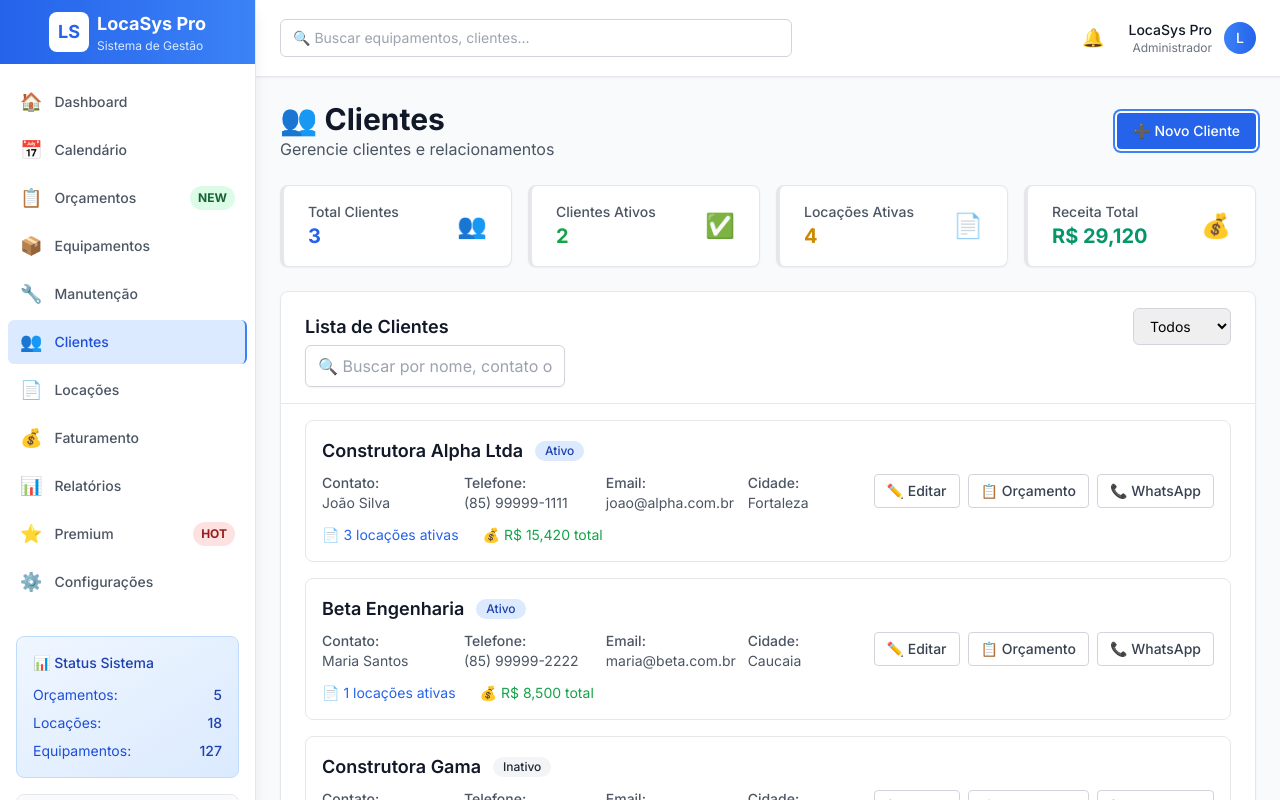
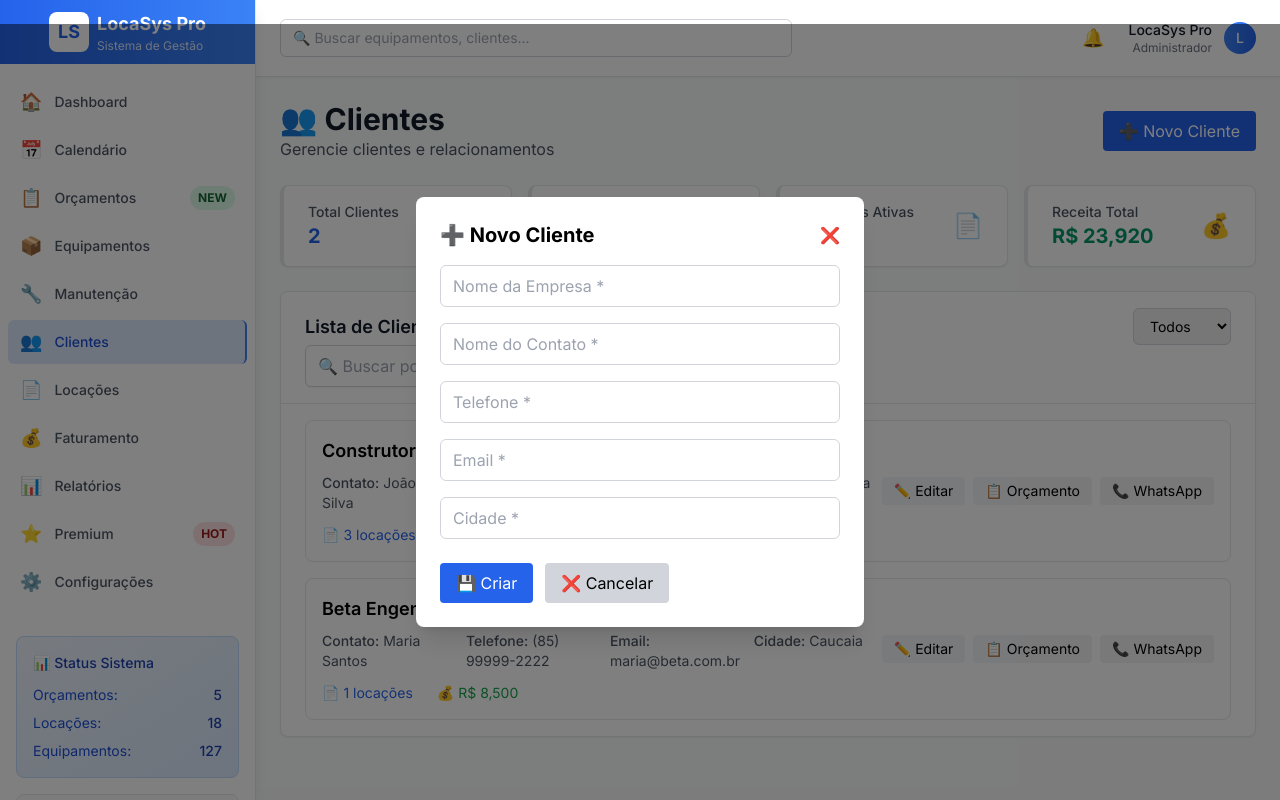
Before and after one commit to Pablofcr/locamaster-sistema, a Next.js app: page /dashboard/clientes in a window 1280 px wide. Both pictures are taken after a click on the button "➕ Novo Cliente". Built offline with nearby package versions, Linux system fonts and the light colour scheme.

Commit message:
Fix React errors

```diff
--- a/src/app/dashboard/clientes/page.tsx
+++ b/src/app/dashboard/clientes/page.tsx
@@ -6,13 +6,27 @@ import { Button } from '@/components/ui/Button'
 import { Input } from '@/components/ui/Input'
 import { Badge } from '@/components/ui/Badge'
 
-const clientesMock = [
+interface Cliente {
+  id: number
+  nome: string
+  contato: string
+  telefone: string
+  email: string
+  cnpj?: string
+  cidade: string
+  status: 'ativo' | 'inativo'
+  locacoes: number
+  totalGasto: number
+}
+
+const clientesIniciais: Cliente[] = [
   {
     id: 1,
     nome: 'Construtora Alpha Ltda',
     contato: 'João Silva',
     telefone: '(85) 99999-1111',
     email: 'joao@alpha.com.br',
+    cnpj: '12.345.678/0001-90',
     cidade: 'Fortaleza',
     status: 'ativo',
     locacoes: 3,
@@ -24,30 +38,32 @@ const clientesMock = [
     contato: 'Maria Santos',
     telefone: '(85) 99999-2222',
     email: 'maria@beta.com.br',
+    cnpj: '98.765.432/0001-10',
     cidade: 'Caucaia',
     status: 'ativo',
     locacoes: 1,
     totalGasto: 8500.00
-  },
-  {
-    id: 3,
-    nome: 'Construtora Gama',
-    contato: 'Pedro Costa',
-    telefone: '(85) 99999-3333',
-    email: 'pedro@gama.com.br',
-    cidade: 'Maracanaú',
-    status: 'inativo',
-    locacoes: 0,
-    totalGasto: 5200.00
   }
 ]
 
 export default function ClientesPage() {
+  const [clientes, setClientes] = useState<Cliente[]>(clientesIniciais)
   const [searchTerm, setSearchTerm] = useState('')
-  const [showForm, setShowForm] = useState(false)
+  const [showModal, setShowModal] = useState(false)
+  const [modalMode, setModalMode] = useState<'create' | 'edit'>('create')
   const [filtroStatus, setFiltroStatus] = useState('todos')
+  const [clienteEditando, setClienteEditando] = useState<Cliente | null>(null)
 
-  const clientesFiltrados = clientesMock.filter(cliente => {
+  // Formulário simplificado
+  const [nome, setNome] = useState('')
+  const [contato, setContato] = useState('')
+  const [telefone, setTelefone] = useState('')
+  const [email, setEmail] = useState('')
+  const [cidade, setCidade] = useState('')
+
+  console.log('🔍 Estado atual:', { clientes, showModal, modalMode })
+
+  const clientesFiltrados = clientes.filter(cliente => {
     const matchSearch = cliente.nome.toLowerCase().includes(searchTerm.toLowerCase()) ||
                        cliente.contato.toLowerCase().includes(searchTerm.toLowerCase()) ||
                        cliente.cidade.toLowerCase().includes(searchTerm.toLowerCase())
@@ -58,11 +74,103 @@ export default function ClientesPage() {
   })
 
   const stats = [
-    { name: 'Total Clientes', value: clientesMock.length, icon: '👥', color: 'text-blue-600' },
-    { name: 'Clientes Ativos', value: clientesMock.filter(c => c.status === 'ativo').length, icon: '✅', color: 'text-green-600' },
-    { name: 'Locações Ativas', value: clientesMock.reduce((sum, c) => sum + c.locacoes, 0), icon: '📄', color: 'text-yellow-600' },
-    { name: 'Receita Total', value: `R$ ${clientesMock.reduce((sum, c) => sum + c.totalGasto, 0).toLocaleString()}`, icon: '💰', color: 'text-emerald-600' }
+    { name: 'Total Clientes', value: clientes.length, icon: '👥', color: 'text-blue-600' },
+    { name: 'Clientes Ativos', value: clientes.filter(c => c.status === 'ativo').length, icon: '✅', color: 'text-green-600' },
+    { name: 'Locações Ativas', value: clientes.reduce((sum, c) => sum + c.locacoes, 0), icon: '📄', color: 'text-yellow-600' },
+    { name: 'Receita Total', value: `R$ ${clientes.reduce((sum, c) => sum + c.totalGasto, 0).toLocaleString()}`, icon: '💰', color: 'text-emerald-600' }
   ]
+
+  const abrirModalCriar = () => {
+    console.log('📝 Abrindo modal para criar')
+    setModalMode('create')
+    setClienteEditando(null)
+    setNome('')
+    setContato('')
+    setTelefone('')
+    setEmail('')
+    setCidade('')
+    setShowModal(true)
+  }
+
+  const abrirModalEditar = (cliente: Cliente) => {
+    console.log('✏️ Abrindo modal para editar:', cliente.nome)
+    setModalMode('edit')
+    setClienteEditando(cliente)
+    setNome(cliente.nome)
+    setContato(cliente.contato)
+    setTelefone(cliente.telefone)
+    setEmail(cliente.email)
+    setCidade(cliente.cidade)
+    setShowModal(true)
+  }
+
+  const fecharModal = () => {
+    console.log('❌ Fechando modal')
+    setShowModal(false)
+    setClienteEditando(null)
+    setNome('')
+    setContato('')
+    setTelefone('')
+    setEmail('')
+    setCidade('')
+  }
+
+  const salvarCliente = () => {
+    console.log('💾 Tentando salvar cliente:', { nome, contato, telefone, email, cidade })
+
+    // Validação simples
+    if (!nome || !contato || !telefone || !email || !cidade) {
+      alert('Preencha todos os campos!')
+      return
+    }
+
+    if (modalMode === 'create') {
+      const novoCliente: Cliente = {
+        id: Math.max(...clientes.map(c => c.id)) + 1,
+        nome,
+        contato,
+        telefone,
+        email,
+        cidade,
+        status: 'ativo',
+        locacoes: 0,
+        totalGasto: 0
+      }
+
+      console.log('➕ Criando novo cliente:', novoCliente)
+      setClientes([...clientes, novoCliente])
+      alert('Cliente criado com sucesso!')
+    } else if (clienteEditando) {
+      const clienteAtualizado = {
+        ...clienteEditando,
+        nome,
+        contato,
+        telefone,
+        email,
+        cidade
+      }
+
+      console.log('✏️ Editando cliente:', clienteAtualizado)
+      setClientes(clientes.map(c =>
+        c.id === clienteEditando.id ? clienteAtualizado : c
+      ))
+      alert('Cliente atualizado com sucesso!')
+    }
+
+    fecharModal()
+  }
+
+  const testarBotao = (acao: string) => {
+    console.log(`🔘 Botão ${acao} clicado!`)
+    alert(`Botão ${acao} funcionou!`)
+  }
+
+  const abrirWhatsApp = (cliente: Cliente) => {
+    console.log('📞 Abrindo WhatsApp para:', cliente.nome)
+    const telefone = cliente.telefone.replace(/\D/g, '')
+    const mensagem = `Olá ${cliente.contato}, tudo bem? Aqui é da LocaSys Pro!`
+    window.open(`https://wa.me/55${telefone}?text=${encodeURIComponent(mensagem)}`, '_blank')
+  }
 
   return (
     <div className="space-y-6">
@@ -71,12 +179,12 @@ export default function ClientesPage() {
           <h1 className="text-3xl font-bold text-gray-900">👥 Clientes</h1>
           <p className="text-gray-600">Gerencie clientes e relacionamentos</p>
         </div>
-        <Button
-          onClick={() => setShowForm(!showForm)}
-          className="bg-blue-600 hover:bg-blue-700"
+        <button
+          onClick={abrirModalCriar}
+          className="bg-blue-600 hover:bg-blue-700 text-white px-4 py-2 rounded"
         >
           ➕ Novo Cliente
-        </Button>
+        </button>
       </div>
 
       <div className="grid grid-cols-1 md:grid-cols-2 lg:grid-cols-4 gap-4">
@@ -98,7 +206,7 @@ export default function ClientesPage() {
       <Card>
         <CardHeader>
           <div className="flex items-center justify-between">
-            <CardTitle>Lista de Clientes</CardTitle>
+            <CardTitle>Lista de Clientes ({clientes.length})</CardTitle>
             <div className="flex space-x-2">
               <select
                 value={filtroStatus}
@@ -111,89 +219,144 @@ export default function ClientesPage() {
               </select>
             </div>
           </div>
-          <div className="flex items-center space-x-2">
           <Input
             placeholder="🔍 Buscar por nome, contato ou cidade..."
             value={searchTerm}
             onChange={(e) => setSearchTerm(e.target.value)}
             className="max-w-md"
           />
-          </div>
         </CardHeader>
         <CardContent>
           <div className="space-y-4">
             {clientesFiltrados.map((cliente) => (
-              <div key={cliente.id} className="border border-gray-200 rounded-lg p-4 hover:bg-gray-50 transition-colors">
+              <div key={cliente.id} className="border border-gray-200 rounded-lg p-4 hover:bg-gray-50">
                 <div className="flex items-center justify-between">
                   <div className="flex-1">
                     <div className="flex items-center space-x-3">
-                      <h3 className="font-semibold text-lg text-gray-900">{cliente.nome}</h3>
+                      <h3 className="font-semibold text-lg">{cliente.nome}</h3>
                       <Badge variant={cliente.status === 'ativo' ? 'primary' : 'secondary'}>
                         {cliente.status === 'ativo' ? 'Ativo' : 'Inativo'}
                       </Badge>
                     </div>
                     <div className="mt-2 grid grid-cols-2 md:grid-cols-4 gap-4 text-sm text-gray-600">
                       <div>
-                        <span className="font-medium">Contato:</span>
-                        <div>{cliente.contato}</div>
+                        <span className="font-medium">Contato:</span> {cliente.contato}
                       </div>
                       <div>
-                        <span className="font-medium">Telefone:</span>
-                        <div>{cliente.telefone}</div>
+                        <span className="font-medium">Telefone:</span> {cliente.telefone}
                       </div>
                       <div>
-                        <span className="font-medium">Email:</span>
-                        <div>{cliente.email}</div>
+                        <span className="font-medium">Email:</span> {cliente.email}
                       </div>
                       <div>
-                        <span className="font-medium">Cidade:</span>
-                        <div>{cliente.cidade}</div>
+                        <span className="font-medium">Cidade:</span> {cliente.cidade}
                       </div>
                     </div>
                     <div className="mt-3 flex items-center space-x-6 text-sm">
-                      <span className="text-blue-600">📄 {cliente.locacoes} locações ativas</span>
-                      <span className="text-green-600">💰 R$ {cliente.totalGasto.toLocaleString()} total</span>
+                      <span className="text-blue-600">📄 {cliente.locacoes} locações</span>
+                      <span className="text-green-600">💰 R$ {cliente.totalGasto.toLocaleString()}</span>
                     </div>
                   </div>
+
                   <div className="flex space-x-2">
-                    <Button variant="outline" size="sm">✏️ Editar</Button>
-                    <Button variant="outline" size="sm">📋 Orçamento</Button>
-                    <Button variant="outline" size="sm">📞 WhatsApp</Button>
+                    <button
+                      onClick={() => abrirModalEditar(cliente)}
+                      className="bg-gray-100 hover:bg-gray-200 px-3 py-1 rounded text-sm"
+                    >
+                      ✏️ Editar
+                    </button>
+                    <button
+                      onClick={() => testarBotao('Orçamento')}
+                      className="bg-gray-100 hover:bg-gray-200 px-3 py-1 rounded text-sm"
+                    >
+                      📋 Orçamento
+                    </button>
+                    <button
+                      onClick={() => abrirWhatsApp(cliente)}
+                      className="bg-gray-100 hover:bg-gray-200 px-3 py-1 rounded text-sm"
+                    >
+                      📞 WhatsApp
+                    </button>
                   </div>
                 </div>
               </div>
             ))}
           </div>
-
-          {clientesFiltrados.length === 0 && (
-            <div className="text-center py-8 text-gray-500">
-              <div className="text-4xl mb-4">🔍</div>
-              <p>Nenhum cliente encontrado com os filtros aplicados</p>
-            </div>
-          )}
         </CardContent>
       </Card>
 
-      {showForm && (
-        <Card>
-          <CardHeader>
-            <CardTitle>➕ Novo Cliente</CardTitle>
-          </CardHeader>
-          <CardContent>
-            <div className="grid grid-cols-1 md:grid-cols-2 gap-4">
-              <Input placeholder="Nome da Empresa" />
-              <Input placeholder="Nome do Contato" />
-              <Input placeholder="Telefone" />
-              <Input placeholder="Email" />
-              <Input placeholder="CNPJ" />
-              <Input placeholder="Cidade" />
+      {/* Modal Simplificado */}
+      {showModal && (
+        <div className="fixed inset-0 bg-black bg-opacity-50 flex items-center justify-center z-50">
+          <div className="bg-white rounded-lg shadow-xl max-w-md w-full m-4">
+            <div className="p-6">
+              <div className="flex items-center justify-between mb-4">
+                <h2 className="text-xl font-bold">
+                  {modalMode === 'create' ? '➕ Novo Cliente' : '✏️ Editar Cliente'}
+                </h2>
+                <button
+                  onClick={fecharModal}
+                  className="text-gray-500 hover:text-gray-700"
+                >
+                  ❌
+                </button>
               </div>
+
+              <div className="space-y-4">
+                <input
+                  type="text"
+                  placeholder="Nome da Empresa *"
+                  value={nome}
+                  onChange={(e) => setNome(e.target.value)}
+                  className="w-full px-3 py-2 border border-gray-300 rounded-md"
+                />
+                <input
+                  type="text"
+                  placeholder="Nome do Contato *"
+                  value={contato}
+                  onChange={(e) => setContato(e.target.value)}
+                  className="w-full px-3 py-2 border border-gray-300 rounded-md"
+                />
+                <input
+                  type="text"
+                  placeholder="Telefone *"
+                  value={telefone}
+                  onChange={(e) => setTelefone(e.target.value)}
+                  className="w-full px-3 py-2 border border-gray-300 rounded-md"
+                />
+                <input
+                  type="email"
+                  placeholder="Email *"
+                  value={email}
+                  onChange={(e) => setEmail(e.target.value)}
+                  className="w-full px-3 py-2 border border-gray-300 rounded-md"
+                />
+                <input
+                  type="text"
+                  placeholder="Cidade *"
+                  value={cidade}
+                  onChange={(e) => setCidade(e.target.value)}
+                  className="w-full px-3 py-2 border border-gray-300 rounded-md"
+                />
+              </div>
+
               <div className="mt-6 flex space-x-3">
-              <Button className="bg-blue-600 hover:bg-blue-700">💾 Salvar Cliente</Button>
-              <Button variant="outline" onClick={() => setShowForm(false)}>❌ Cancelar</Button>
+                <button
+                  onClick={salvarCliente}
+                  className="bg-blue-600 hover:bg-blue-700 text-white px-4 py-2 rounded"
+                >
+                  💾 {modalMode === 'create' ? 'Criar' : 'Salvar'}
+                </button>
+                <button
+                  onClick={fecharModal}
+                  className="bg-gray-300 hover:bg-gray-400 px-4 py-2 rounded"
+                >
+                  ❌ Cancelar
+                </button>
               </div>
-          </CardContent>
-        </Card>
+            </div>
+          </div>
+        </div>
       )}
     </div>
   )
```
Lines whose indentation alone changed are shown as unchanged.
